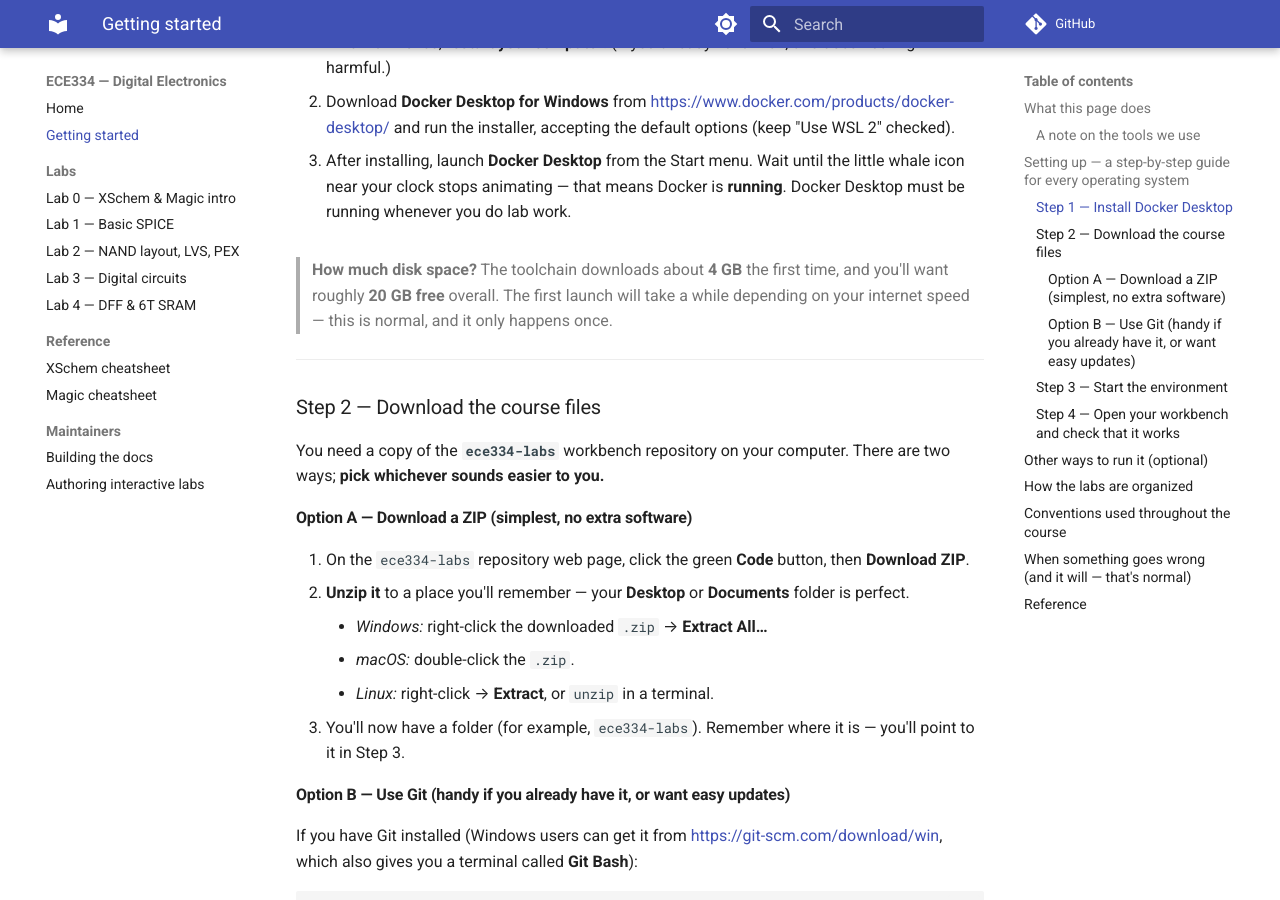
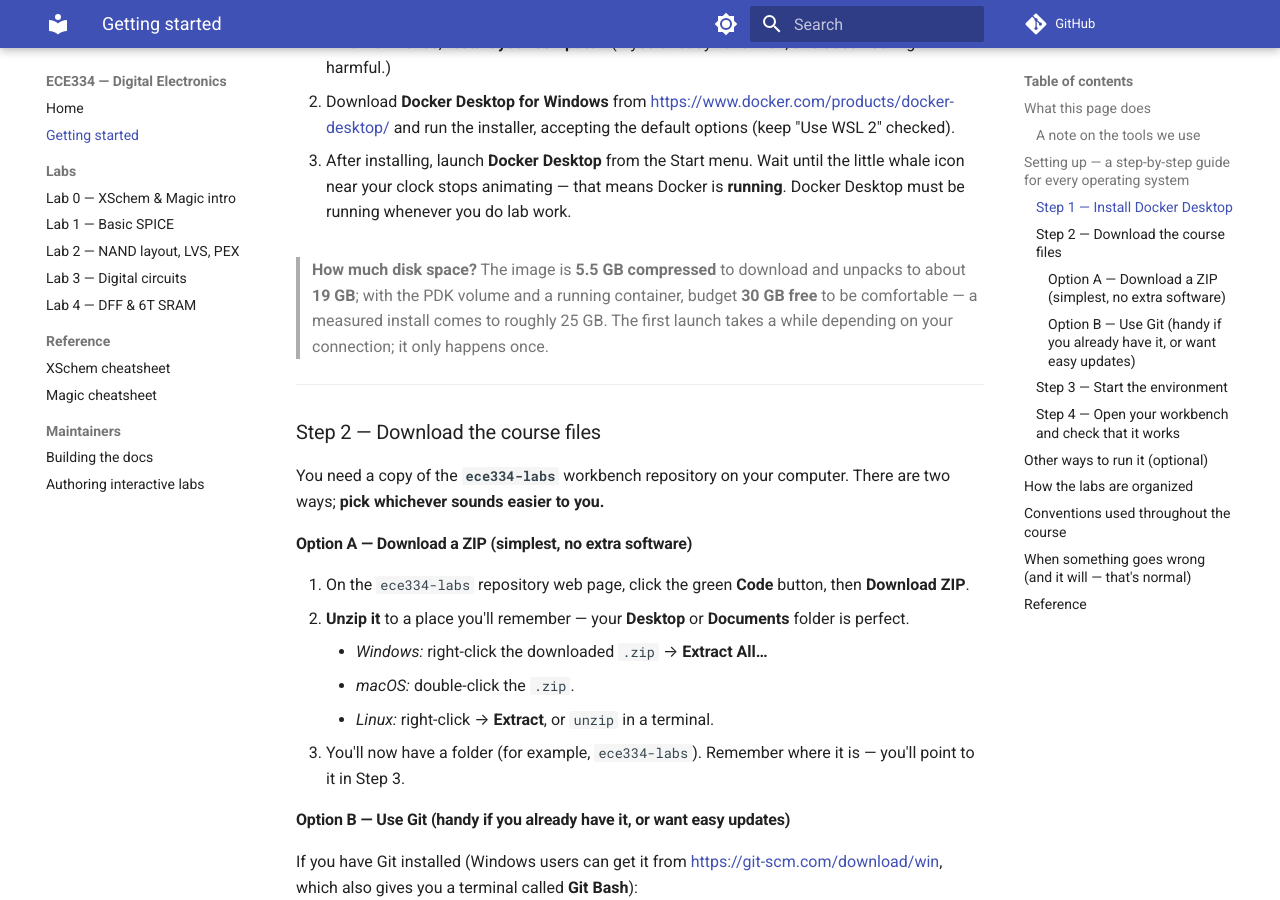
Before and after one commit to uoftasic/ece334-docs, an MkDocs documentation site: the page built from docs/getting-started/index.md, in a window 1280 px wide and 900 px high, scrolled down 1664 px. Built offline with MkDocs 1.6.1 and Material for MkDocs 9.7.7, drawn with Linux system fonts in a browser that asks for light colours; comment, search, counter and statistics services are not loaded.

Commit message:
docs: correct the disk-space figures
The guide claimed about 4 GB to download and roughly 20 GB free. Checked
against the registry manifest for hpretl/iic-osic-tools:2026.04 (amd64): the
layers total 5.51 GB compressed across 57 of them, and docker reports 18.8 GB
unpacked. With the PDK volume and a running container a measured install comes
to about 25 GB, so the guide now says 30 GB to be comfortable.

````diff
--- a/docs/getting-started/index.md
+++ b/docs/getting-started/index.md
@@ -76,7 +76,7 @@ Docker is the single piece of software you install yourself. It is free for educ
        docker run hello-world
        ```
 
-> **How much disk space?** The toolchain downloads about **4 GB** the first time, and you'll want roughly **20 GB free** overall. The first launch will take a while depending on your internet speed — this is normal, and it only happens once.
+> **How much disk space?** The image is **5.5 GB compressed** to download and unpacks to about **19 GB**; with the PDK volume and a running container, budget **30 GB free** to be comfortable — a measured install comes to roughly 25 GB. The first launch takes a while depending on your connection; it only happens once.
 
 ---
 
````
